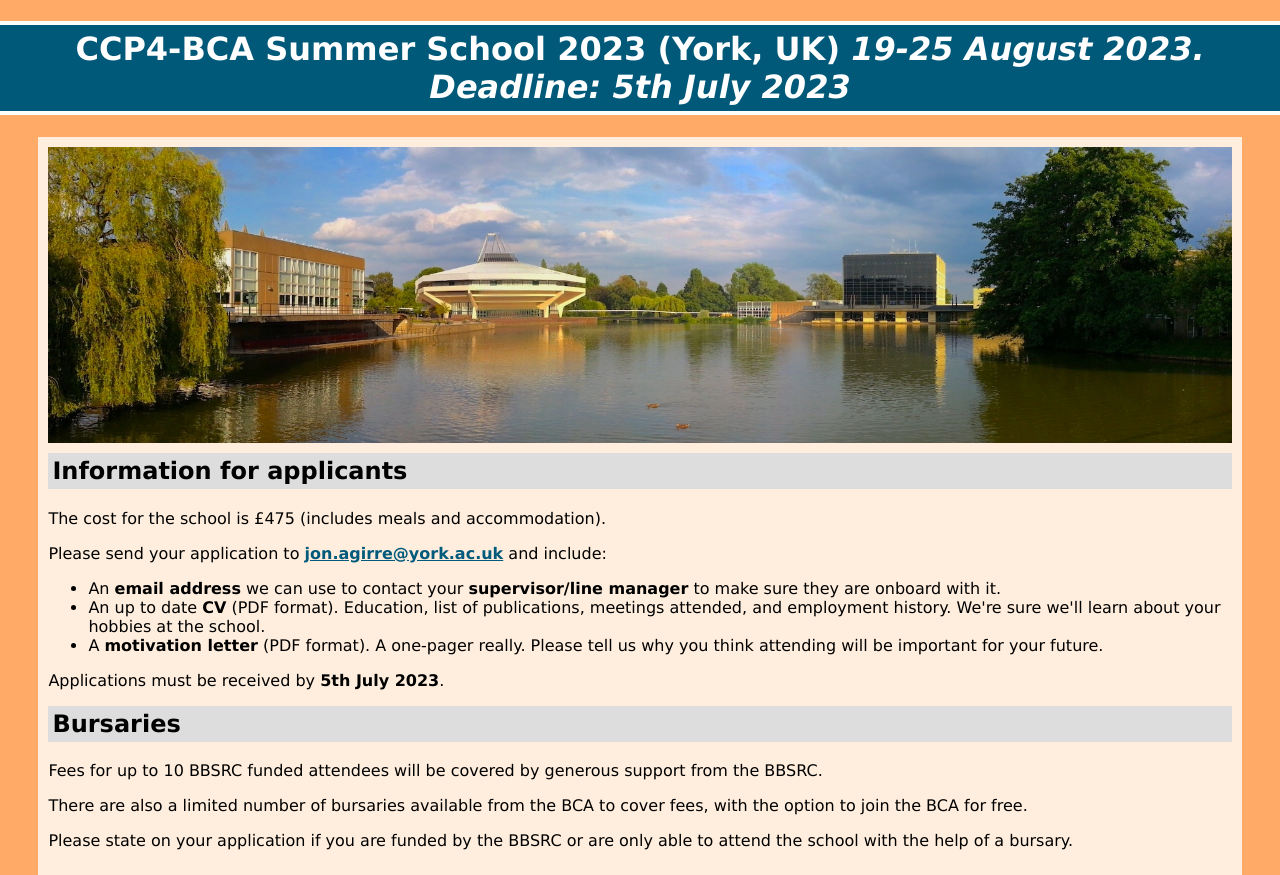
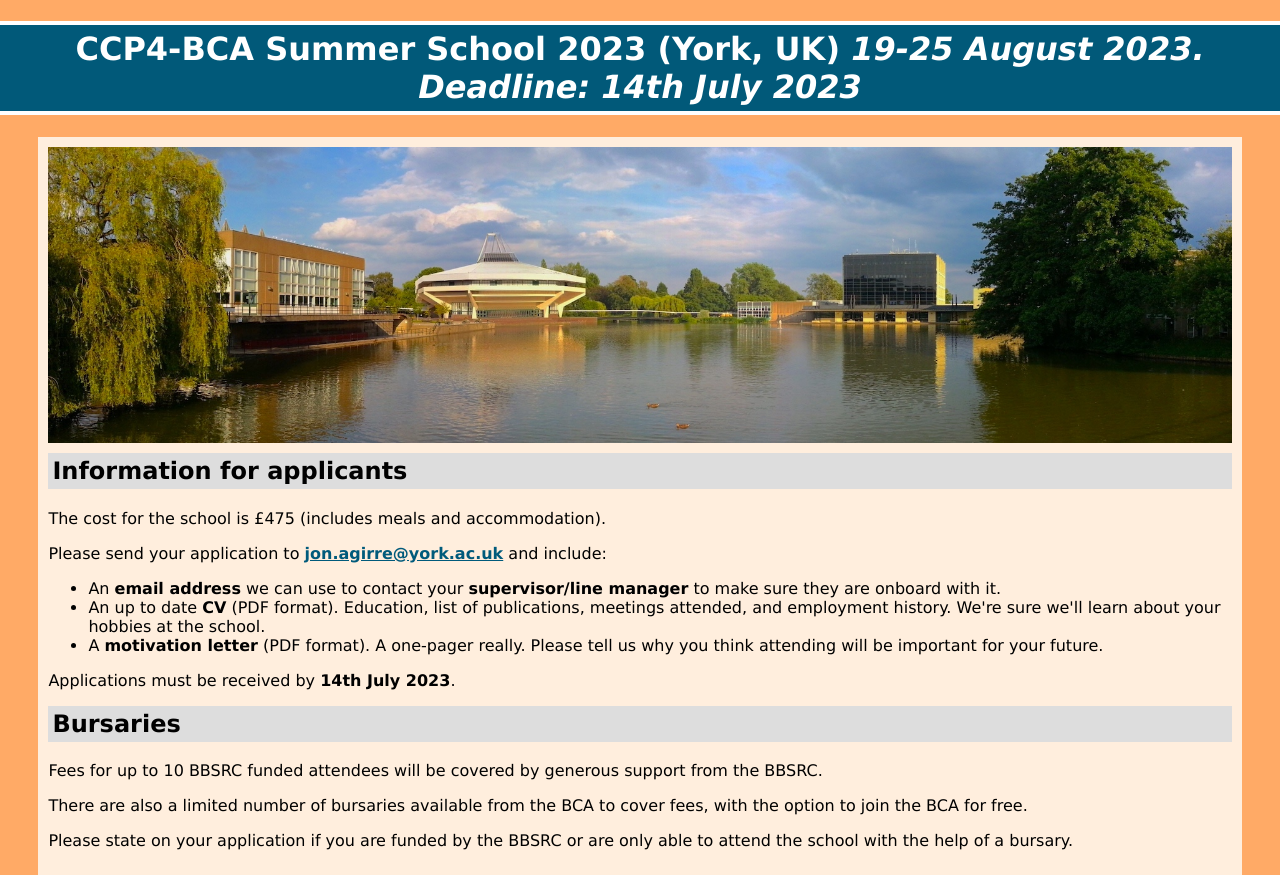
Before and after one commit to glycojones/ccp4-summer-school, a PHP site: page /application.php in a window 1280 px wide. Shown: the part 205-1080 px from the top of the page. Run offline with PHP 8.4, Linux system fonts and the light colour scheme.

Commit message:
Deadline extension

```diff
--- a/application.php
+++ b/application.php
@@ -30,7 +30,7 @@
       </li>
     </ul>
     </p>
-    <p>Applications must be received by <b>5th July 2023</b>.</p>
+    <p>Applications must be received by <b>14th July 2023</b>.</p>
     <h2>Bursaries</h2>
     <p>
       Fees for up to 10 BBSRC funded attendees
--- a/includes/banner.php
+++ b/includes/banner.php
@@ -19,5 +19,5 @@
 <h1>
     CCP4-BCA Summer School 2023
     (York, UK)
-    <i>19-25 August 2023. Deadline: 5th July 2023</i>
+    <i>19-25 August 2023. Deadline: 14th July 2023</i>
 </h1>
```
